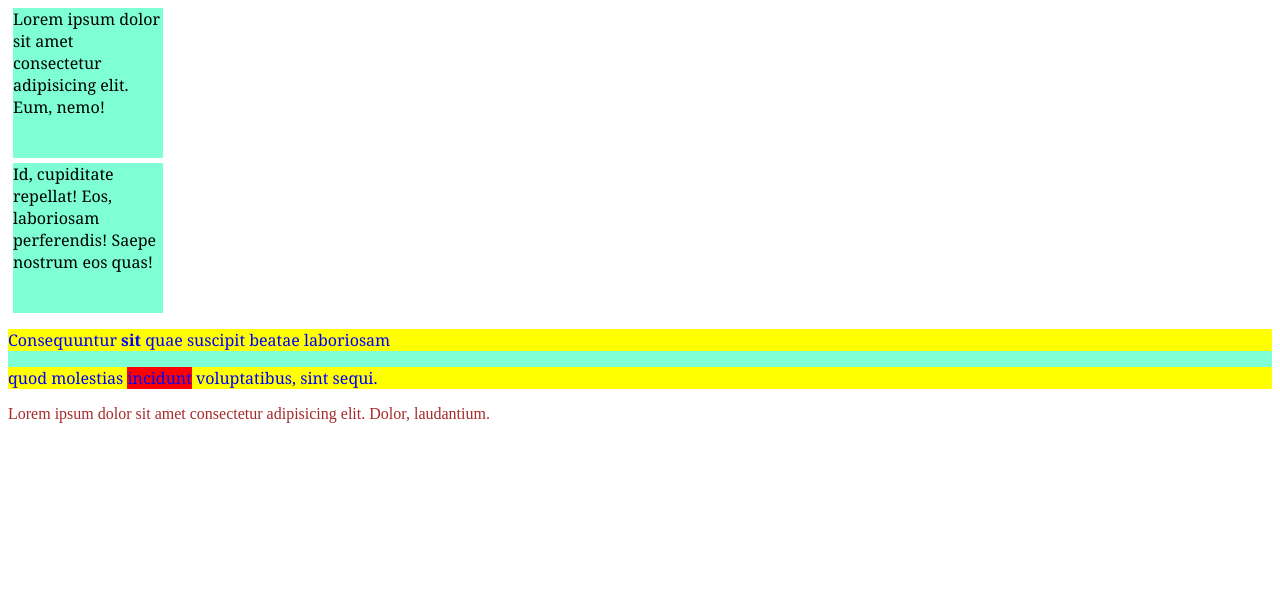
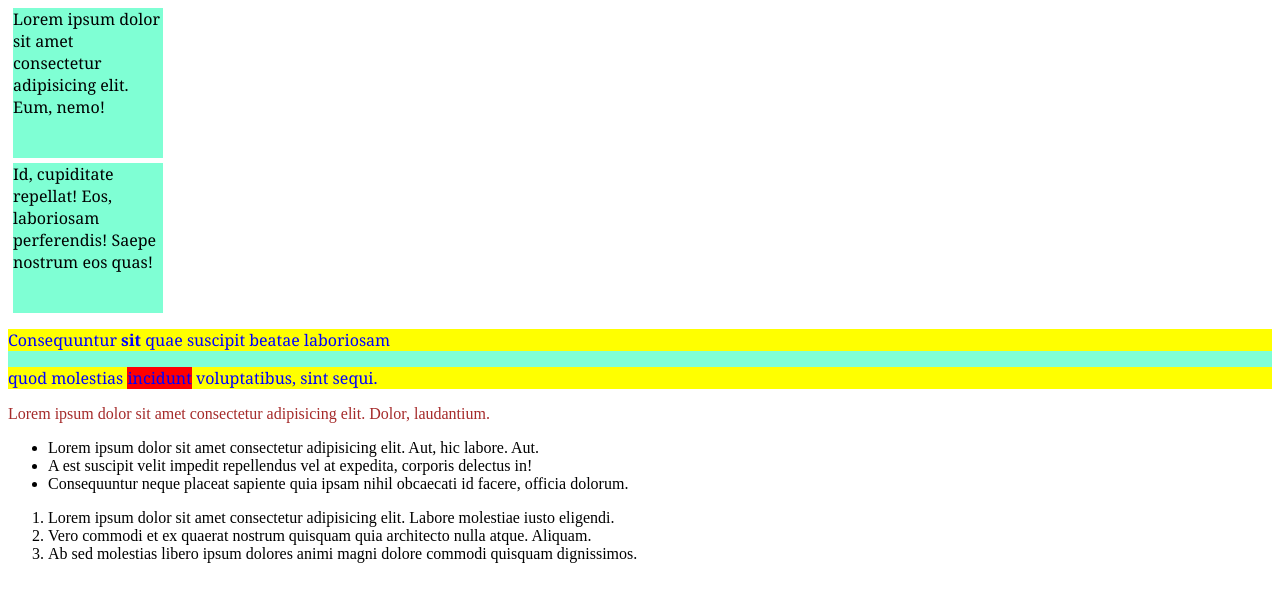
Before and after one commit to lalith027/sk-training, a plain HTML site: page First/index.html in a window 1280 px wide. Drawn offline with Linux system fonts and the light colour scheme.

Commit message:
added training3

```diff
--- a/First/index.html
+++ b/First/index.html
@@ -17,6 +17,17 @@
         <p> quod molestias <span> incidunt</span> voluptatibus, sint sequi.</p>
     </div>
     <p>Lorem ipsum dolor sit amet consectetur adipisicing elit. Dolor, laudantium.</p>
+    <ul>
+    <li>Lorem ipsum dolor sit amet consectetur adipisicing elit. Aut, hic labore. Aut.</li>
+    <li>A est suscipit velit impedit repellendus vel at expedita, corporis delectus in!</li>
+    <li>Consequuntur neque placeat sapiente quia ipsam nihil obcaecati id facere, officia dolorum.</li>
+</ul>
+    <ol>
+    <li>Lorem ipsum dolor sit amet consectetur adipisicing elit. Labore molestiae iusto eligendi.</li>
+    <li>Vero commodi et ex quaerat nostrum quisquam quia architecto nulla atque. Aliquam.</li>
+    <li>Ab sed molestias libero ipsum dolores animi magni dolore commodi quisquam dignissimos.</li>
+</ol>
 </body>
 
+
 </html>
```
